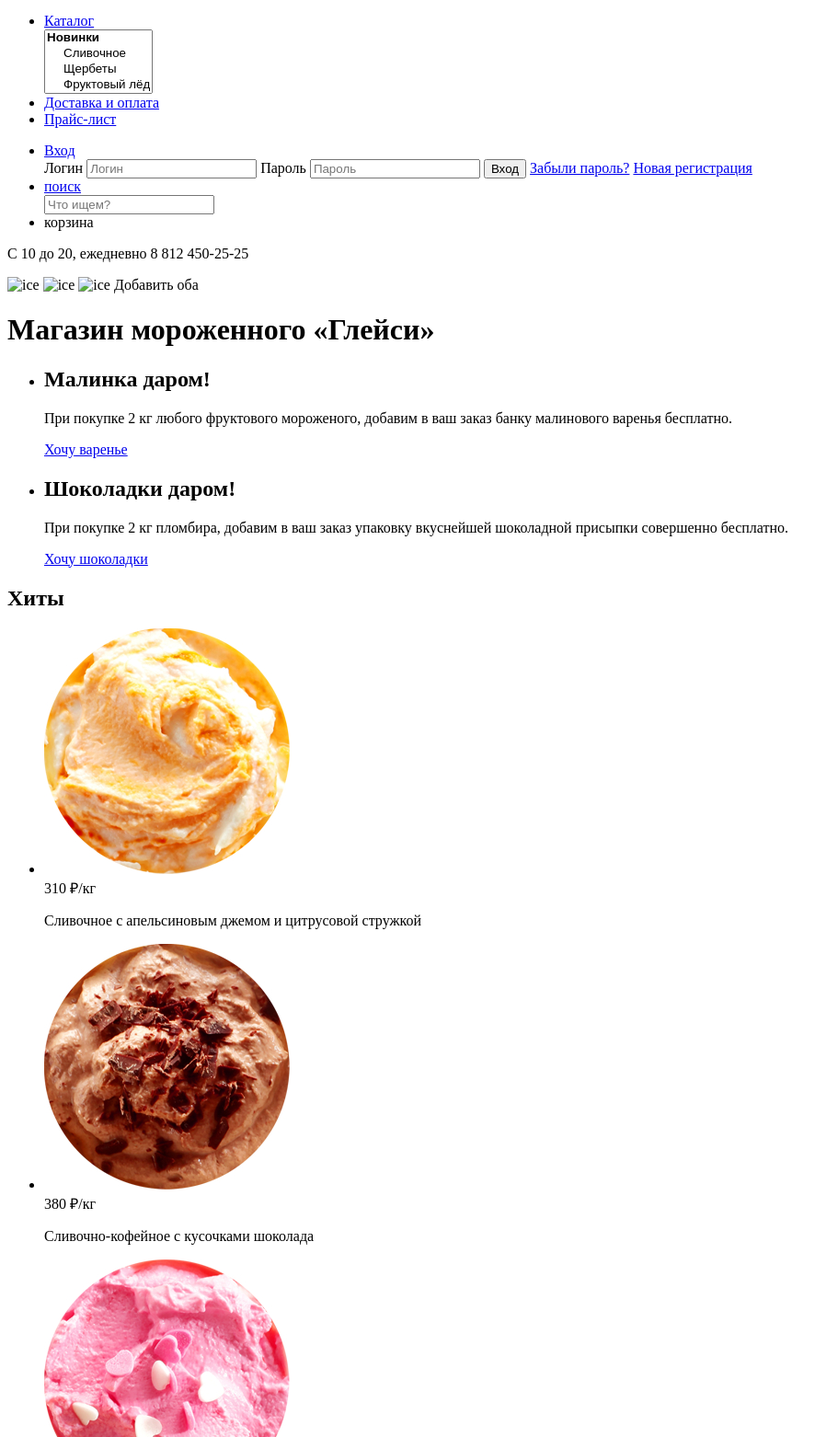
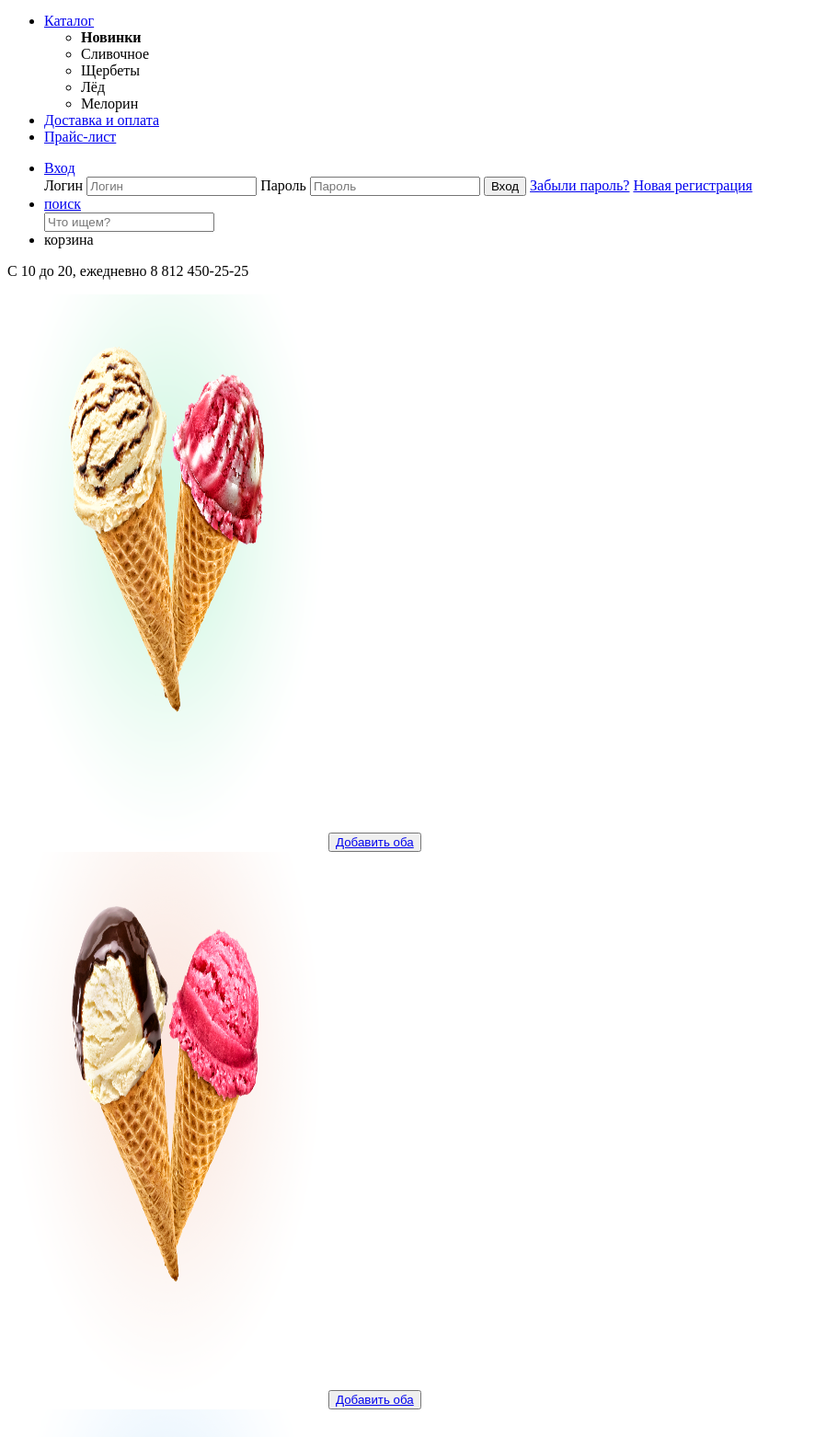
Before and after one commit to sergeytalyzin/1027869-gllacy-25, a plain HTML site: page index.html in a window 1280 px wide. Shown: the part 38-1600 px from the top of the page at 92% size, without its empty margins (0-911 px from the left). Drawn offline with Linux system fonts and the light colour scheme.

Commit message:
исправил ошибки

```diff
--- a/index.html
+++ b/index.html
@@ -11,17 +11,14 @@
         <img src="img/logo.svg" width="111" height="24" alt="GlaccyShop">
       </a>
       <ul class="site-navigation">
-        <li><a href="#">Каталог</a>
-          <form  action="https://echo.htmlacademy.ru" method="post">
-          <select id="ice-cream" name="ice-cream" multiple>
-            <optgroup label="Новинки">
-              <option value="Сливочное">Сливочное</option>
-              <option value="Щербеты">Щербеты</option>
-              <option value="Фруктовый лёд">Фруктовый лёд</option>
-              <option value="Мелорин">Мелорин</option>
-            </optgroup>
-          </select>
-          </form>
+         <li><a href="file:///C:/html/projects/1027869-gllacy-25/glaccy-catalog.html">Каталог</a>
+           <ul>
+             <li><b>Новинки</b></li>
+             <li>Сливочное</li>
+             <li>Щербеты</li>
+             <li>Лёд</li>
+             <li>Мелорин</li>
+           </ul>
         </li>
         <li><a href="#">Доставка и оплата</a></li>
         <li><a href="#">Прайс-лист</a></li>
@@ -45,12 +42,10 @@
           </div>
         </li>
         <li class="search">
-            <div>
-              <a href="#">поиск</a>
+          <a href="#">поиск</a>
               <form class="search-search" action="https://echo.htmlacademy.ru" method="post">
                 <input type="search" name="search" placeholder="Что ищем?">
               </form>
-            </div>
         </li>
         <li class="bascet">корзина</li>
       </ul>
@@ -58,12 +53,20 @@
         <span>С 10 до 20, ежедневно</span>
        <span>8 812 450-25-25</span>
       </p>
-      <img src="img/glaccy.png wid" width="345" height="600" alt="ice">
-      <img src="img/glaccy2.png wid" width="345" height="600" alt="ice">
-      <img src="img/glaccy3.png wid" width="345" height="600" alt="ice">
-      <a class="button">Добавить оба</a>
     </nav>
   </header>
+  <div>
+    <img src="img/glaccy.png" width="345" height="600" alt="ice">
+    <button><a href="#">Добавить оба</a></button>
+  </div>
+  <div>
+    <img src="img/glaccy2.png" width="345" height="600" alt="ice">
+    <button><a href="#">Добавить оба</a></button>
+  </div>
+  <div>
+    <img src="img/glaccy3.png" width="345" height="600" alt="ice">
+    <button><a href="#">Добавить оба</a></button>
+  </div>
   <main>
     <h1 class="hidden">Магазин мороженного «Глейси» </h1>
     <section class="offers">
@@ -128,7 +131,7 @@
       </ul>
     </section>
     <section class="advantage">
-      <h2 class="hidden">Преимущества </h2>
+      <h2 class="visually-hidden">Преимущества </h2>
       <span class="about">Магазин Глэйси — это онлайн- и офлайн-магазин по продаже мороженого собственного производства на развес</span>
       <ul>
          <li>
@@ -163,8 +166,8 @@
         <form class="appointment-form" action="https://echo.htmlacademy.ru" method="post">
           <p>Подпишитесь на нашу сладкую рассылку и будете всегда в курсе всего самого вкусного,что у нас происходит. Обещаем не спамить и не слать всякой ненужной ерунды. Честно=)
           </p>
-        <input type="text" name="comit">
-        <button class="button" type="submit">Отправить</button>
+          <input type="text" name="comit">
+          <button class="button" type="submit">Отправить</button>
       <!--форма-->
         </form>
       </section>
@@ -199,7 +202,7 @@
           <li><a href="#">Экологические стандарты</a></li>
         </ul>
      </div>
-    <img class="Html Academy" src="img\logo-htmlacademy.svg" alt="Сделано в HTML Academy">
+    <img class="Html Academy" src="img/logo-htmlacademy.svg" alt="Сделано в HTML Academy">
     <a  href="https://htmlacademy.ru">Сделано в HTML Academy</a>
 
   </footer>
```
Also changed, not shown: glaccy-catalog.html (+17 -8 lines).
